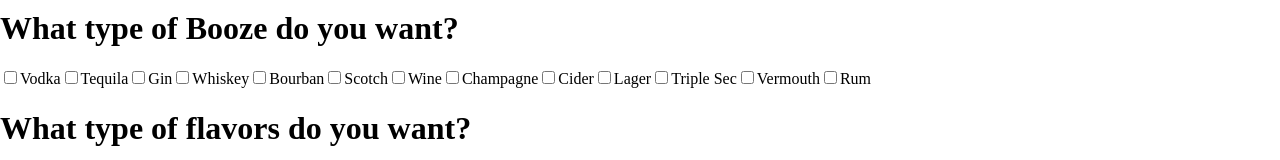
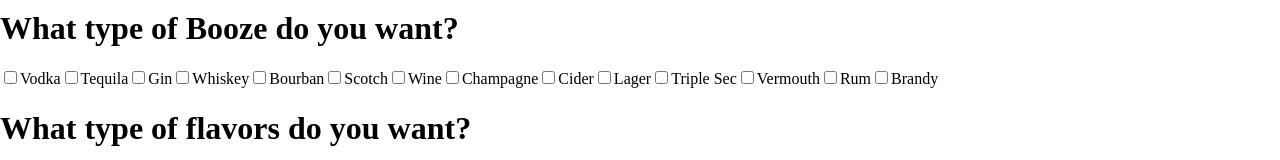
Before and after one commit to BlueNealis/what-should-I-order, a Next.js app: page /drinkPreference/form in a window 1280 px wide. Shown: the part 170-330 px from the top of the page. Built offline with nearby package versions, Linux system fonts and the light colour scheme; a web font is replaced by a local one.

Commit message:
Add new key to prompt 3

```diff
--- a/pages/drinkPreference/form.js
+++ b/pages/drinkPreference/form.js
@@ -16,7 +16,10 @@ export default function form() {
       <h1>Let's get some preferences</h1>
       <PromptBox
       prompt={"How Much Do You Want To Taste The Booze?"}
-      options={[{name: "I don't ew", checked: false},{name:"A little", checked:false}, {name:"A lot", checked:false}, {name:"I don't want booze", checked:false}]}
+      options={[{name: "I don't ew", checked: false},
+      {name:"A little", checked:false},
+      {name:"A lot", checked:false},
+      {name:"I don't want booze", checked:false}]}
       handleClick={handleChange}
       key={1}/>
 
@@ -34,10 +37,12 @@ export default function form() {
       {name:"Lager", checked:false},
       {name:"Triple Sec", checked:false},
       {name:"Vermouth", checked:false},
-      {name:"Rum", checked:false}
+      {name:"Rum", checked:false},
+      {name:"Brandy", checked:false}
     ]}
       handleClick={handleChange}
       key={2}/>
+
       <PromptBox
       prompt={"What type of flavors do you want?"}
       options={[{name: "Grapefruit", checked: false},
@@ -65,7 +70,7 @@ export default function form() {
       {name:"Passion Fruit", checked:false},
     ]}
       handleClick={handleChange}
-      key={2}/>
+      key={3}/>
     </form>
   )
 }
```
